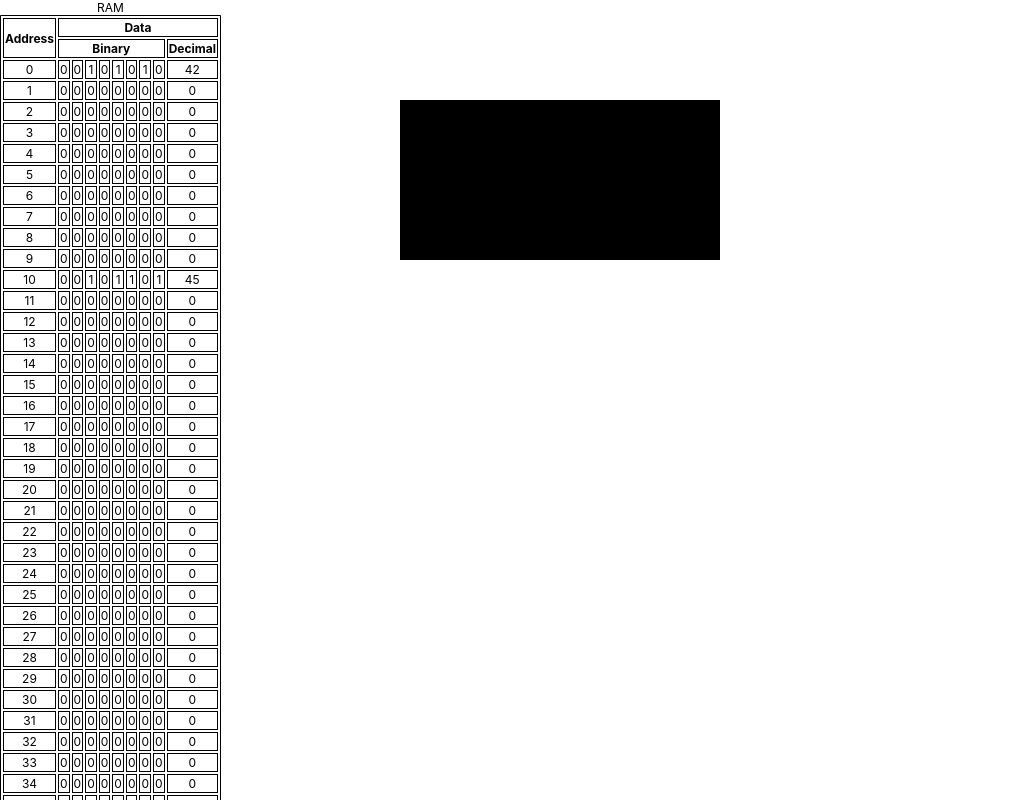
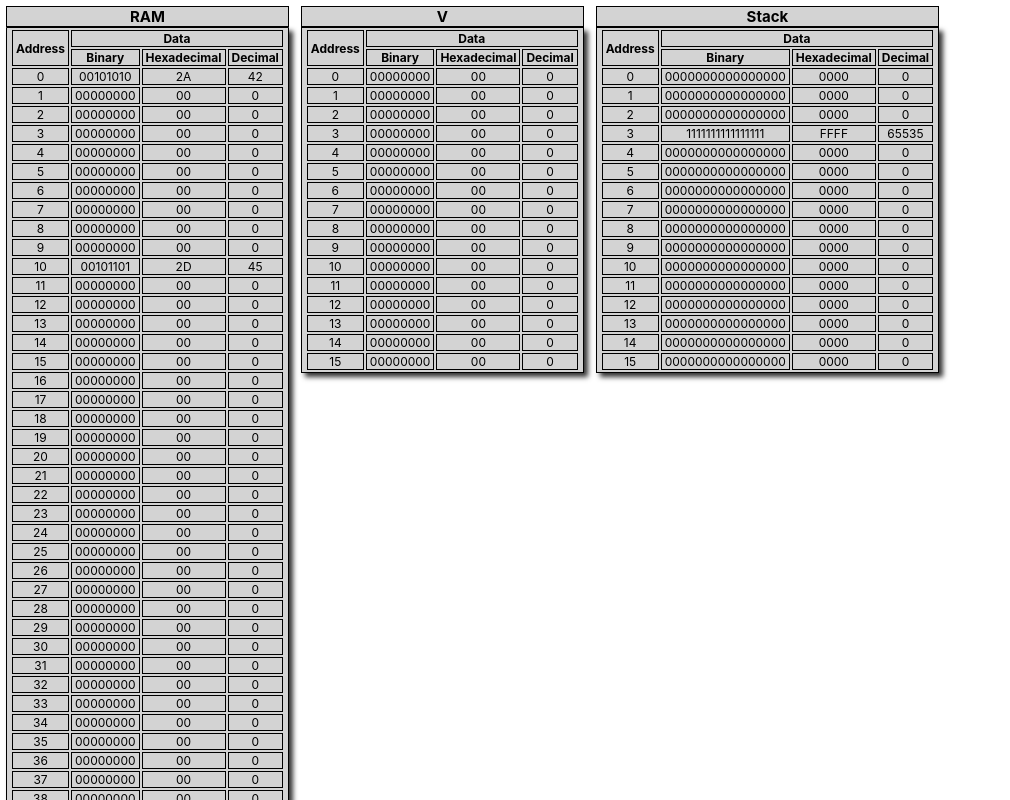
Before and after one commit to stratosphr/emulator, a React (Create React App) app: page / in a window 1280 px wide. Shown: the top 800 px of the page, without its empty margins (0-1010 px from the left). Built offline with nearby package versions, Linux system fonts and the light colour scheme.

Commit message:
Better visual representation for memories

```diff
--- a/src/app/Emulator.tsx
+++ b/src/app/Emulator.tsx
@@ -38,13 +38,16 @@ export default class Emulator extends Component<IEmulatorProps, IEmulatorState>
 		this.soundCounter = new ByteMemory()
 		this.ram.write(4096, 42)
 		this.ram.write(10, 45)
+		this.stack.write(3, (2 ** 16) - 1)
 	}
 
 	public render(): React.ReactElement<any, string | React.JSXElementConstructor<any>> | string | number | {} | React.ReactNodeArray | React.ReactPortal | boolean | null | undefined {
 		return (
 			<System>
-				<Screen position={{x: 400, y: 100}} definition={{width: 64, height: 32}} pixelsDimensions={{width: 5, height: 5}} refreshFrequency={250} display={true} ref={this.screenRef} />
+				<Screen position={{x: 400, y: 100}} definition={{width: 64, height: 32}} pixelsDimensions={{width: 5, height: 5}} refreshFrequency={250} display={false} ref={this.screenRef} />
 				<Memory name={'RAM'} memory={this.ram} />
+				<Memory name={'V'} memory={this.v} />
+				<Memory name={'Stack'} memory={this.stack} />
 			</System>
 		)
 	}
--- a/src/app/core/memory/EDataLength.ts
+++ b/src/app/core/memory/EDataLength.ts
@@ -1,5 +1,6 @@
 export enum EDataLength {
 
+	HALF_BYTE = 4,
 	BYTE = 8,
 	HALF_WORD = 16,
 	WORD = 32
--- a/src/app/core/memory/Memory.tsx
+++ b/src/app/core/memory/Memory.tsx
@@ -1,7 +1,7 @@
 import React, {Component} from 'react'
 import AMemory from './AMemory'
-import Binary from '../utils/Binary'
 import '../../css/Memory.css'
+import Numbers from '../utils/Numbers'
 
 interface IMemoryProps {
 
@@ -18,21 +18,27 @@ export default class Memory extends Component<IMemoryProps, IMemoryState> {
 	public render(): React.ReactElement<any, string | React.JSXElementConstructor<any>> | string | number | {} | React.ReactNodeArray | React.ReactPortal | boolean | null | undefined {
 		return (
 			<div>
-				<table>
+				<table className={'memory'}>
 					<caption>{this.props.name}</caption>
 					<thead>
 					<tr>
 						<th rowSpan={2}>Address</th>
-						<th colSpan={this.props.memory.dataLength + 1}>Data</th>
+						<th colSpan={3}>Data</th>
 					</tr>
 					<tr>
-						<th colSpan={this.props.memory.dataLength}>Binary</th>
+						<th>Binary</th>
+						<th>Hexadecimal</th>
 						<th>Decimal</th>
 					</tr>
 					</thead>
 					<tbody>
-					{this.props.memory.map((data, address) => <tr key={this.props.name + '_tr_' + address}>{[<td key={this.props.name + '_address_' + address}>{address}</td>, ...Binary.toString(data, this.props.memory.dataLength).split('').map((bit, bitIndex) =>
-						<td key={this.props.name + '_data_' + address + '_bit_' + bitIndex}>{bit}</td>), <td key={this.props.name + '_data_' + address}>{data}</td>]}</tr>)}
+					{this.props.memory.map((data, address) =>
+						<tr key={this.props.name + '_tr_' + address}>
+							<td>{address}</td>
+							<td>{Numbers.toStringWithBase(this.props.memory.read(address), 2, this.props.memory.dataLength)}</td>
+							<td>{Numbers.toStringWithBase(this.props.memory.read(address), 16, this.props.memory.dataLength / 4)}</td>
+							<td>{this.props.memory.read(address)}</td>
+						</tr>)}
 					</tbody>
 				</table>
 			</div>
--- a/src/app/core/utils/Binary.ts
+++ /dev/null
@@ -1,13 +0,0 @@
-import {EDataLength} from '../memory/EDataLength'
-
-export default class Binary {
-
-	public static toString(value: number, length: EDataLength = EDataLength.BYTE): string {
-		return Binary.pad(value.toString(2), length)
-	}
-
-	private static pad(strValue: string, length: EDataLength): string {
-		return '0'.repeat(length - strValue.length) + strValue
-	}
-
-}
--- /dev/null
+++ b/src/app/core/utils/Numbers.ts
@@ -0,0 +1,13 @@
+import {EDataLength} from '../memory/EDataLength'
+
+export default class Numbers {
+
+	public static toStringWithBase(value: number, base: number, length: EDataLength = EDataLength.BYTE): string {
+		return Numbers.pad(value.toString(base), length).toUpperCase()
+	}
+
+	private static pad(strValue: string, length: EDataLength): string {
+		return '0'.repeat(length - strValue.length) + strValue
+	}
+
+}
--- a/src/app/css/Memory.css
+++ b/src/app/css/Memory.css
@@ -1,4 +1,21 @@
+table {
+    background-color: lightgrey;
+    -webkit-box-shadow: 4px 4px 5px 0 rgba(0, 0, 0, 0.8);
+    -moz-box-shadow: 4px 4px 5px 0 rgba(0, 0, 0, 0.8);
+    box-shadow: 4px 4px 5px 0 rgba(0, 0, 0, 0.8);
+    float: left;
+    margin: 6px;
+}
+
+caption {
+    background-color: lightgrey;
+    border: solid thin black;
+    font-size: 1.25em;
+    font-weight: bold;
+}
+
 table, th, td {
+    padding: 0 3px;
+    border: solid thin black;
     text-align: center;
-    border: solid thin black;
 }
```
